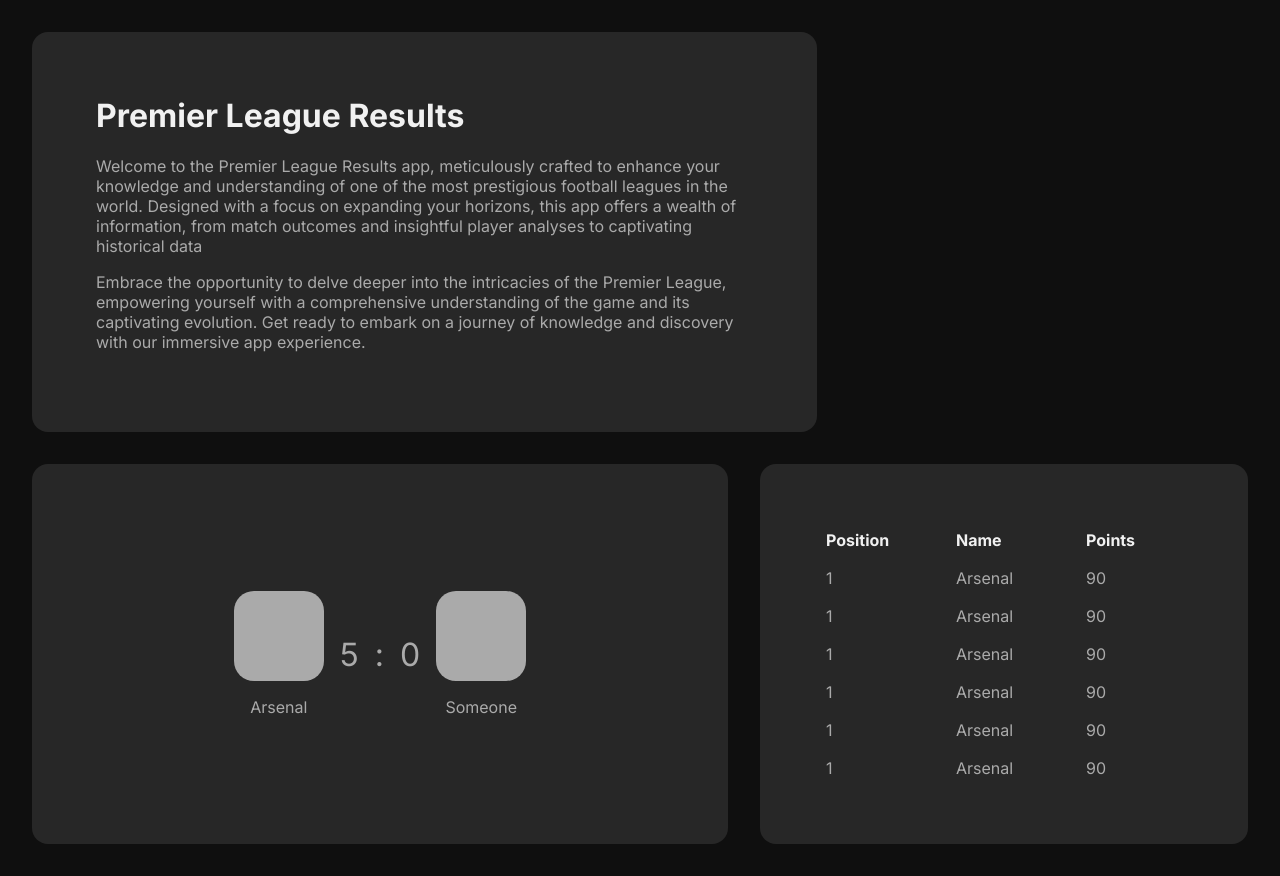
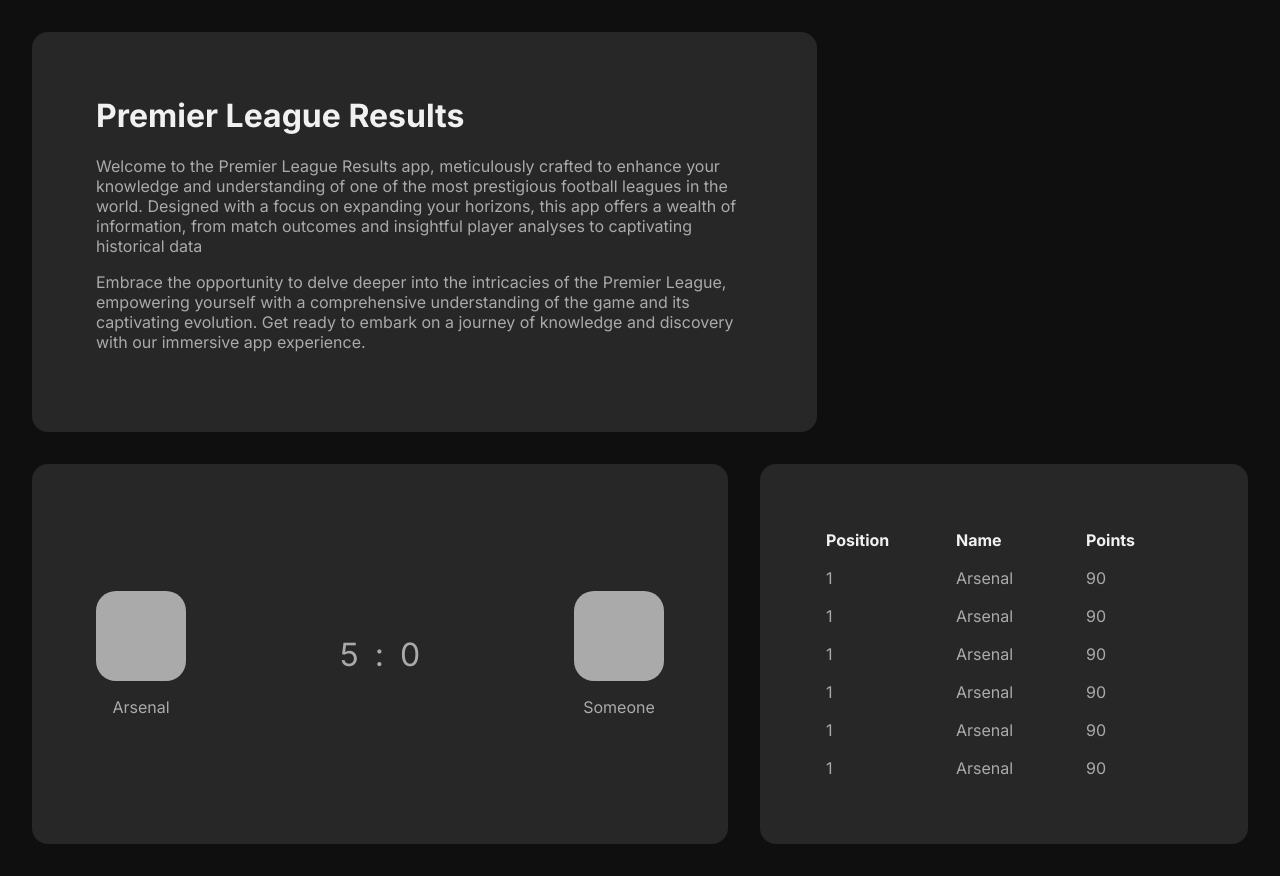
Before and after one commit to marko-krznar/React-Typescript-Football-PL, a React (Vite) app: page / in a window 1280 px wide. Built offline with nearby package versions, Linux system fonts and the light colour scheme.

Commit message:
refactor classnames

```diff
--- a/src/App.tsx
+++ b/src/App.tsx
@@ -4,7 +4,7 @@
 function App() {
 	return (
 		<div className="container">
-			<div className="content">
+			<div className="content-block content-block-intro">
 				<h1 className="heading">Premier League Results</h1>
 				<p className="text">
 					Welcome to the Premier League Results app, meticulously
@@ -22,7 +22,7 @@
 					discovery with our immersive app experience.
 				</p>
 			</div>
-			<div className="result-container">
+			<div className="content-block content-block-result">
 				<div className="team">
 					<img src={placeholder} alt="placeholder" />
 					<span className="text">Arsenal</span>
@@ -37,7 +37,7 @@
 					<span className="text">Someone</span>
 				</div>
 			</div>
-			<div className="container-block">
+			<div className="content-block">
 				<table>
 					<tr>
 						<th>Position</th>
--- a/src/scss/style.scss
+++ b/src/scss/style.scss
@@ -11,22 +11,22 @@
     padding: 2rem;
 }
 
-.content {
+.content-block {
     background: $light-background;
     border-radius: 1rem;
     padding: 4rem;
+}
+
+.content-block-intro {
     max-width: 54%;
 }
 
-.result-container {
+.content-block-result {
     display: flex;
     align-items: center;
     gap: 1rem;
-    background-color: $light-background;
-    border-radius: 1rem;
-    padding: 4rem;
     flex-grow: 1;
-    justify-content: center;
+    justify-content: space-between;
 
     .team {
         display: flex;
@@ -41,9 +41,3 @@
         gap: 1rem;
     }
 }
-
-.container-block {
-    background: $light-background;
-    border-radius: 1rem;
-    padding: 4rem;
-}
```
